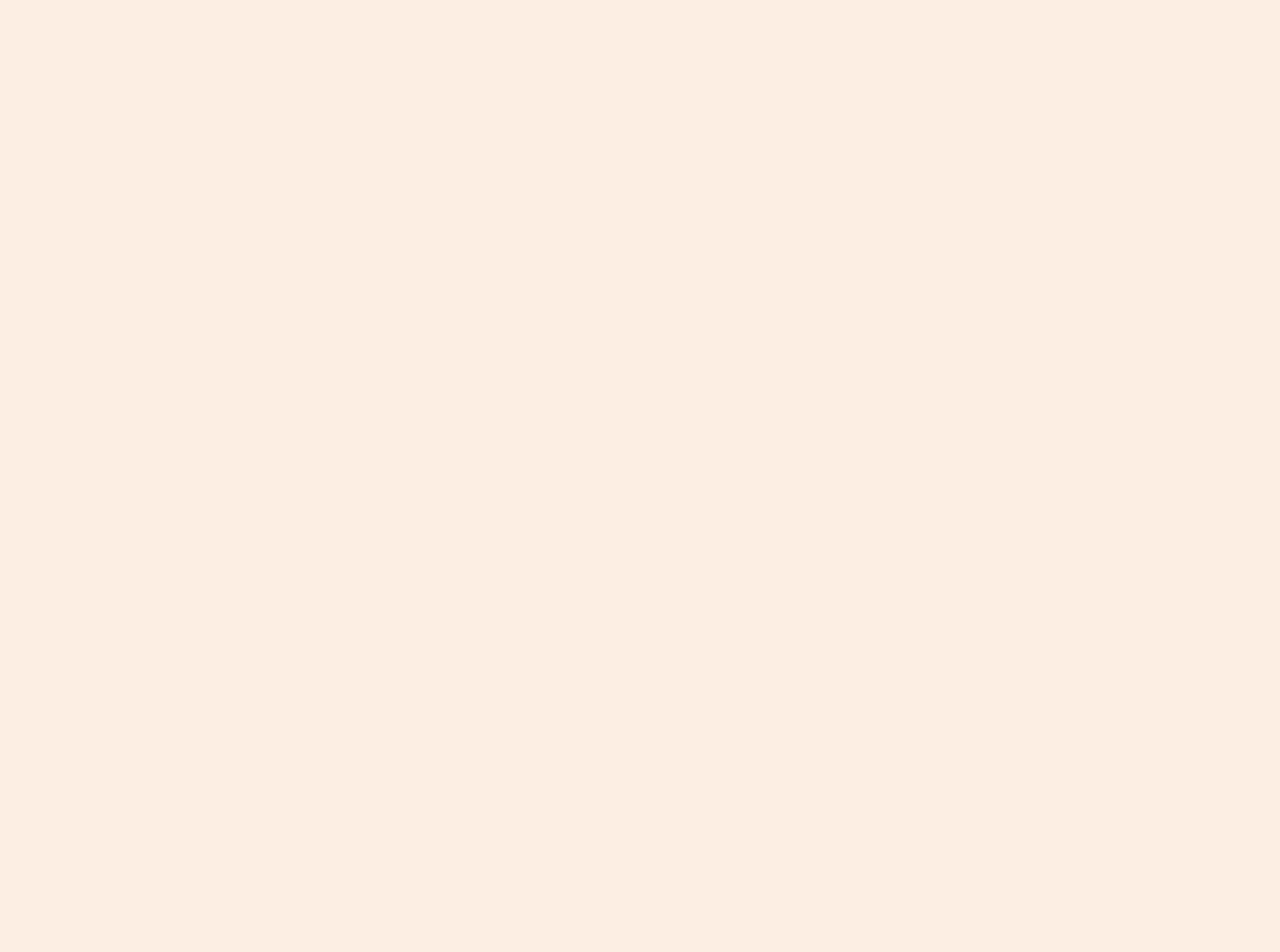
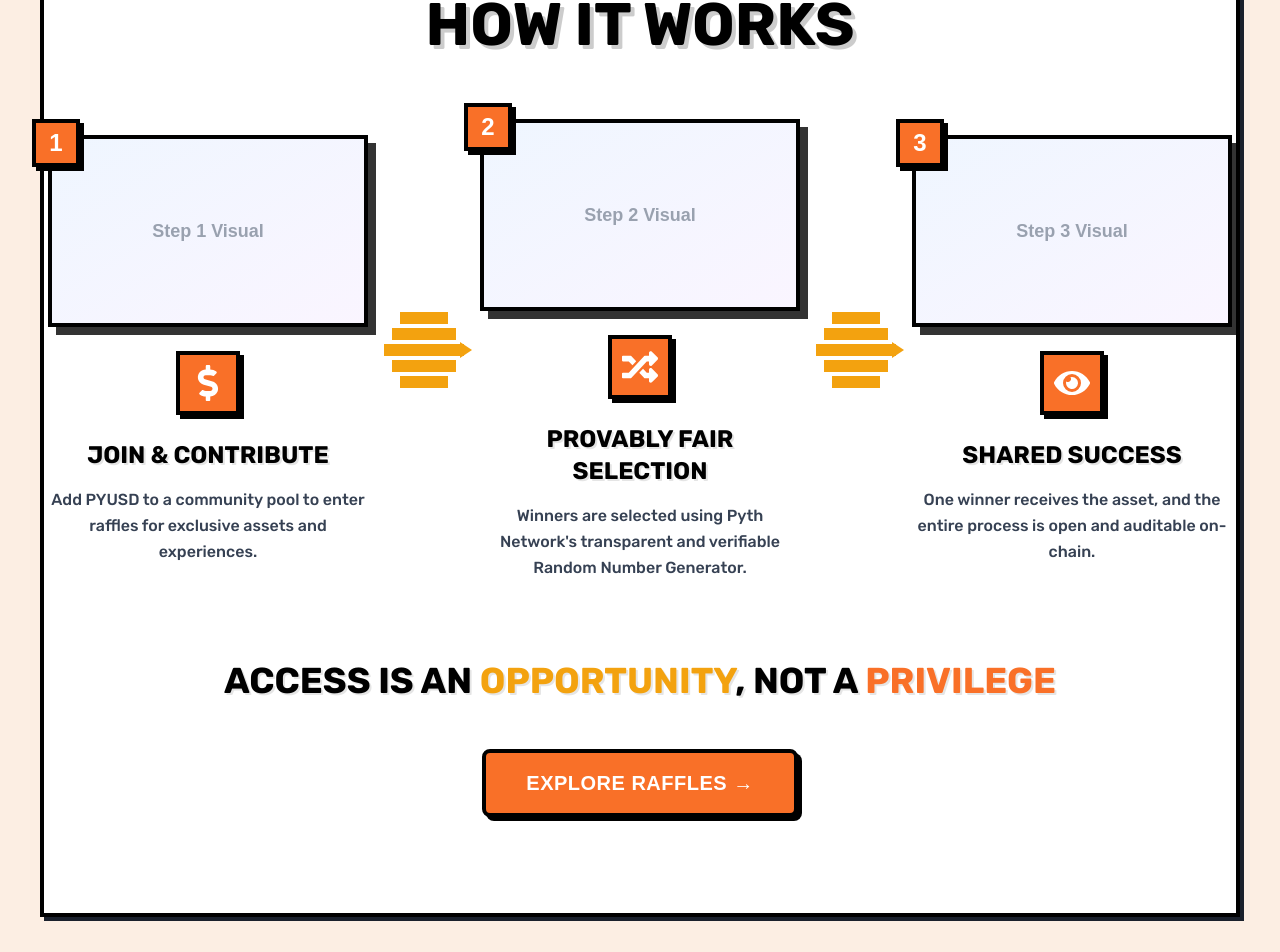
Before and after one commit to lunaria05/pharos, a Next.js app: page / in a window 1280 px wide. Shown: the part 1886-2838 px from the top of the page. Before the commit the page ends 1825 px from the top, so only its background shows below. Built offline with nearby package versions, Linux system fonts and the light colour scheme.

Commit message:
Made howItWorks page

```diff
--- /dev/null
+++ b/src/Components/HeroSection/HowItWorks.tsx
@@ -0,0 +1,133 @@
+"use client"
+import React from 'react';
+import Image from 'next/image';
+import Button from '@/Components/UI/Button';
+import { FaUsers, FaDice, FaTrophy, FaDollarSign, FaRandom, FaEye } from 'react-icons/fa';
+
+const HowItWorks = () => {
+  const steps = [
+    {
+      id: 1,
+      icon: <FaDollarSign className="text-4xl" />,
+      title: "JOIN & CONTRIBUTE",
+      description: "Add PYUSD to a community pool to enter raffles for exclusive assets and experiences.",
+      imagePlaceholder: "/api/placeholder/300/200"
+    },
+    {
+      id: 2,
+      icon: <FaRandom className="text-4xl" />,
+      title: "PROVABLY FAIR SELECTION",
+      description: "Winners are selected using Pyth Network's transparent and verifiable Random Number Generator.",
+      imagePlaceholder: "/api/placeholder/300/200"
+    },
+    {
+      id: 3,
+      icon: <FaEye className="text-4xl" />,
+      title: "SHARED SUCCESS",
+      description: "One winner receives the asset, and the entire process is open and auditable on-chain.",
+      imagePlaceholder: "/api/placeholder/300/200"
+    }
+  ];
+
+  const PixelArrow = () => (
+    <div className="hidden lg:flex items-center justify-center px-4 py-8">
+      <div className="relative">
+        {/* Pixel-style arrow body */}
+        <div className="flex flex-col items-center space-y-1">
+          <div className="w-12 h-3" style={{ backgroundColor: '#f3a20f' }}></div>
+          <div className="w-16 h-3" style={{ backgroundColor: '#f3a20f' }}></div>
+          <div className="w-20 h-3" style={{ backgroundColor: '#f3a20f' }}></div>
+          <div className="w-16 h-3" style={{ backgroundColor: '#f3a20f' }}></div>
+          <div className="w-12 h-3" style={{ backgroundColor: '#f3a20f' }}></div>
+        </div>
+        {/* Arrow head */}
+        <div className="absolute -right-2 top-1/2 transform -translate-y-1/2">
+          <div className="w-0 h-0 border-l-[12px] border-t-[8px] border-b-[8px] border-t-transparent border-b-transparent"
+               style={{ borderLeftColor: '#f3a20f' }}></div>
+        </div>
+      </div>
+    </div>
+  );
+
+  return (
+    <div className="w-full border-t-4 border-black bg-white py-24 px-4 md:px-8 lg:px-12">
+      {/* Main Title */}
+      <h2 className="text-5xl xl:text-6xl font-rubik font-black uppercase text-center text-black mb-16 drop-shadow-[4px_4px_0px_rgba(0,0,0,0.2)]">
+        How it works
+      </h2>
+
+      {/* Three Step Components in Line */}
+      <div className="flex flex-col lg:flex-row items-center justify-center max-w-7xl mx-auto">
+
+        {steps.map((step, index) => (
+          <React.Fragment key={step.id}>
+            {/* Step Component */}
+            <div className="flex flex-col items-center text-center mb-12 lg:mb-0">
+
+              {/* Image Placeholder with Neo-Brutalism Design */}
+              <div className="relative mb-6">
+                <div className="w-80 h-48 bg-gradient-to-br from-gray-100 to-gray-200 border-4 border-black shadow-[8px_8px_0px_rgba(0,0,0,0.8)] overflow-hidden">
+                  {/* Placeholder content - replace with actual images */}
+                  <div className="w-full h-full flex items-center justify-center bg-gradient-to-br from-blue-50 to-purple-50">
+                    <div className="text-gray-400 text-lg font-bold">Step {step.id} Visual</div>
+                  </div>
+                </div>
+
+                {/* Step Number Badge */}
+                <div
+                  className="absolute -top-4 -left-4 w-12 h-12 border-4 border-black shadow-[4px_4px_0px_rgba(0,0,0,1)] flex items-center justify-center text-2xl font-black text-white"
+                  style={{ backgroundColor: '#f97028' }}
+                >
+                  {step.id}
+                </div>
+              </div>
+
+              {/* Icon */}
+              <div
+                className="w-16 h-16 border-4 border-black shadow-[4px_4px_0px_rgba(0,0,0,1)] flex items-center justify-center text-white mb-6"
+                style={{ backgroundColor: '#f97028' }}
+              >
+                {step.icon}
+              </div>
+
+              {/* Title */}
+              <h3 className="text-2xl md:text-2xl font-rubik font-black uppercase text-black mb-4 drop-shadow-[2px_2px_0px_rgba(0,0,0,0.1)] max-w-xs">
+                {step.title}
+              </h3>
+
+              {/* Description */}
+              <p className="text-base text-gray-700 font-medium font-rubik max-w-xs leading-relaxed">
+                {step.description}
+              </p>
+            </div>
+
+            {/* Pixel Arrow Between Steps */}
+            {index < steps.length - 1 && <PixelArrow />}
+          </React.Fragment>
+        ))}
+      </div>
+
+      {/* Bottom Tagline */}
+      <div className="text-center mt-20 mb-12">
+        <h3 className="text-3xl md:text-4xl font-rubik font-black uppercase text-black mb-2 drop-shadow-[2px_2px_0px_rgba(0,0,0,0.1)]">
+          Access is an <span style={{ color: '#f3a20f' }}>OPPORTUNITY</span>, not a{' '}
+          <span style={{ color: '#f97028' }}>PRIVILEGE</span>
+        </h3>
+      </div>
+
+      {/* CTA Button */}
+      <div className="text-center">
+        <Button
+          color="pharos-orange"
+          shape="medium-rounded"
+          className="text-lg md:text-xl py-4 px-10 font-black uppercase"
+          onClick={() => { /* Link to documentation or raffles */ }}
+        >
+          Explore Raffles &rarr;
+        </Button>
+      </div>
+    </div>
+  );
+};
+
+export default HowItWorks;
--- a/src/app/page.tsx
+++ b/src/app/page.tsx
@@ -1,4 +1,5 @@
 import HeroSection from "@/Components/HeroSection/HeroSection";
+import HowItWorks from "@/Components/HeroSection/HowItWorks";
 import RaffleSlider from "@/Components/HeroSection/RaffleSlider";
 import Navbar from "@/Components/Navbar/Navbar";
 import Image from "next/image";
@@ -9,6 +10,7 @@ export default function Home() {
        <Navbar />
     <HeroSection/>
     <RaffleSlider/>
+    <HowItWorks/>
     </div>
   );
 }
```
